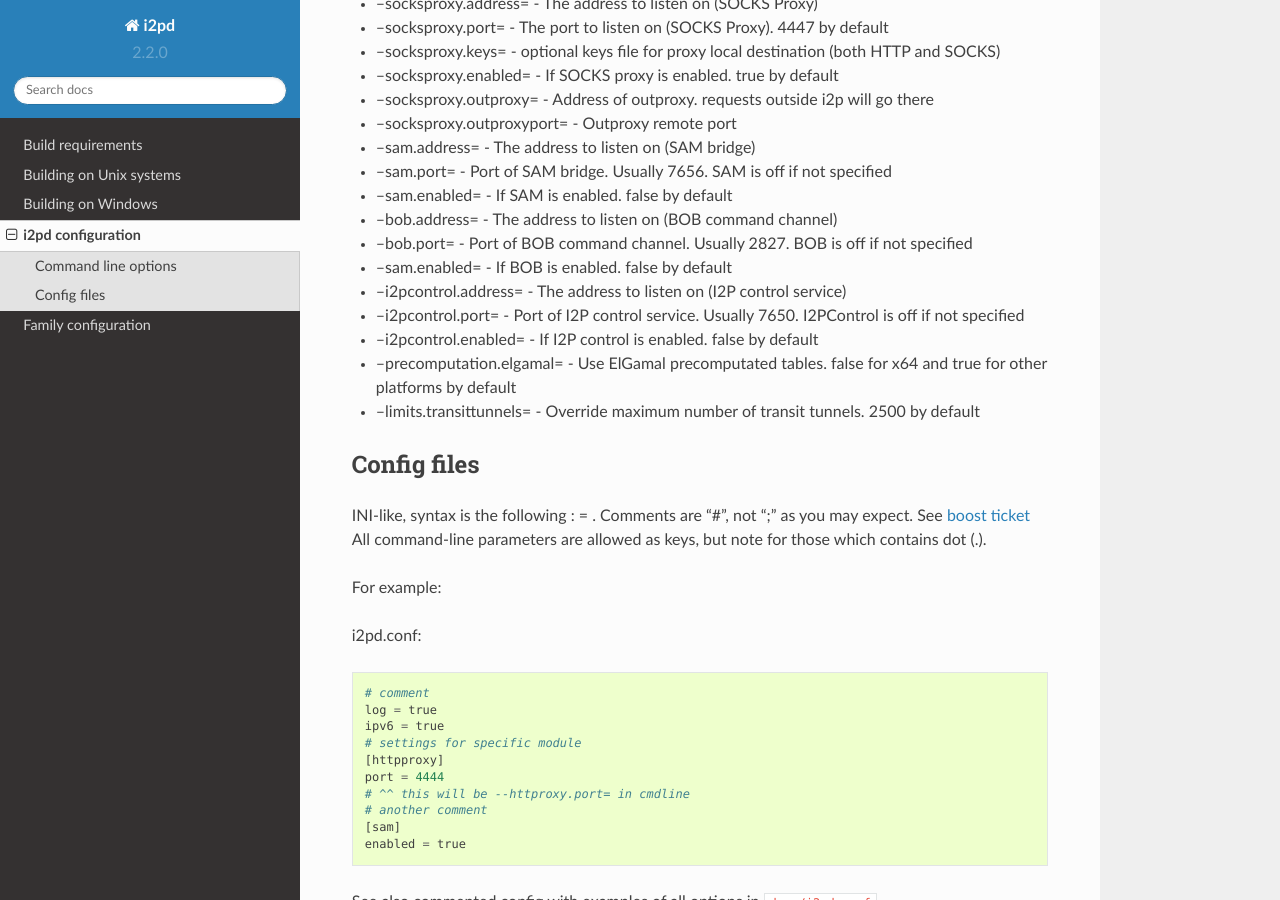
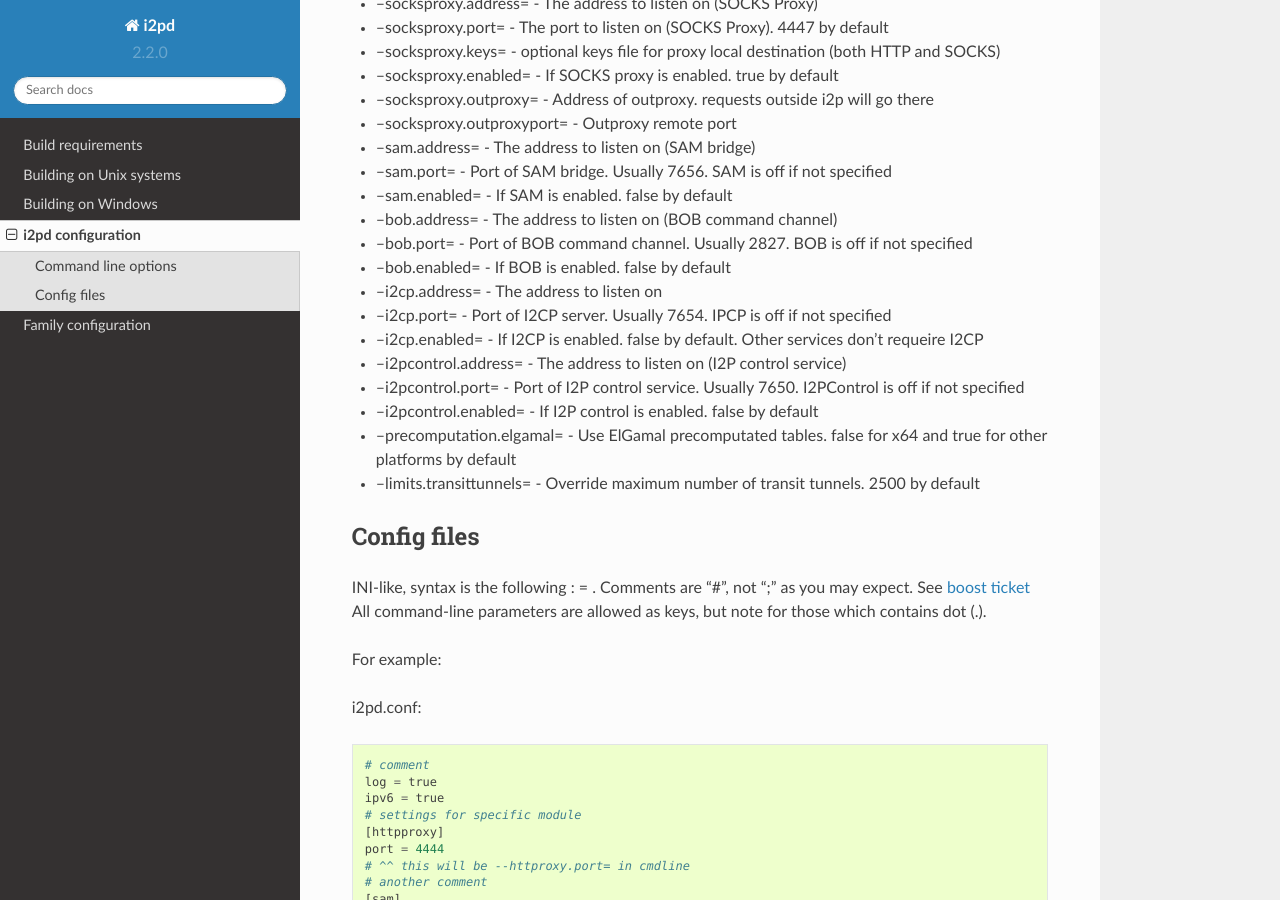
Before and after one commit to PurpleI2P/i2pd, a Sphinx documentation site: the page built from docs/configuration.md, in a window 1280 px wide and 900 px high, scrolled down 1160 px. Built offline with Sphinx 7.4.7 and the Read the Docs theme 2.0.0, drawn with Linux system fonts in a browser that asks for light colours.

Commit message:
I2CP config

```diff
--- a/docs/configuration.md
+++ b/docs/configuration.md
@@ -58,7 +58,11 @@
 
 * --bob.address=        - The address to listen on (BOB command channel)
 * --bob.port=           - Port of BOB command channel. Usually 2827. BOB is off if not specified
-* --sam.enabled=        - If BOB is enabled. false by default
+* --bob.enabled=        - If BOB is enabled. false by default
+
+* --i2cp.address=        - The address to listen on
+* --i2cp.port=           - Port of I2CP server. Usually 7654. IPCP is off if not specified
+* --i2cp.enabled=        - If I2CP is enabled. false by default. Other services don't requeire I2CP
 
 * --i2pcontrol.address= - The address to listen on (I2P control service)
 * --i2pcontrol.port=    - Port of I2P control service. Usually 7650. I2PControl is off if not specified
```
